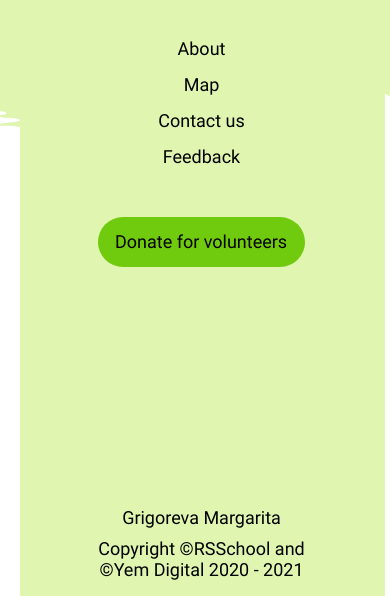
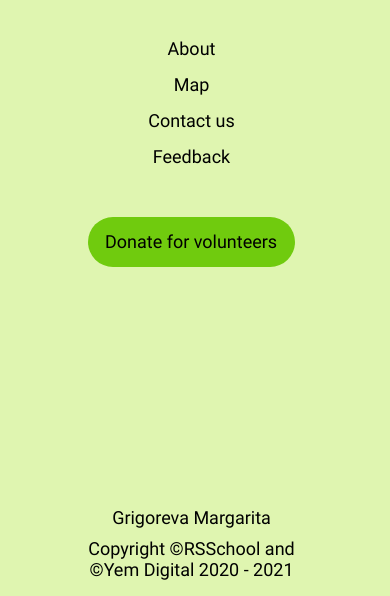
Before and after one commit to ieropael/rolling-scopes-school-JSFE2021Q1, a plain HTML site: page online-zoo/pages/map/map.html in a window 390 px wide. Shown: the part 1026-1622 px from the top of the page. Drawn offline with Linux system fonts and the light colour scheme.

Commit message:
fix: fix footer adaptivity on map page

```diff
--- a/online-zoo/pages/map/map.css
+++ b/online-zoo/pages/map/map.css
@@ -501,7 +501,7 @@
     margin-right: 0;
   }
 
-  .footer {
+  .footer__content {
     padding-left: 20px;
     padding-right: 22px;
   }
@@ -581,7 +581,6 @@
   .footer {
     height: 374px;
     background-position: -200px -52px;
-    padding-right: 5px;
 
   }
 
@@ -590,8 +589,6 @@
   }
 
   .footer__content {
-    padding-left: 0;
-    padding-right: 17px;
     display: grid;
     grid-template-areas:
       "logo links socials"
@@ -822,7 +819,7 @@
     left: 210px;
   }
 
-  .footer {
+  .footer__content {
     padding-left: 5px;
   }
 
```
Lines whose indentation alone changed are shown as unchanged.
